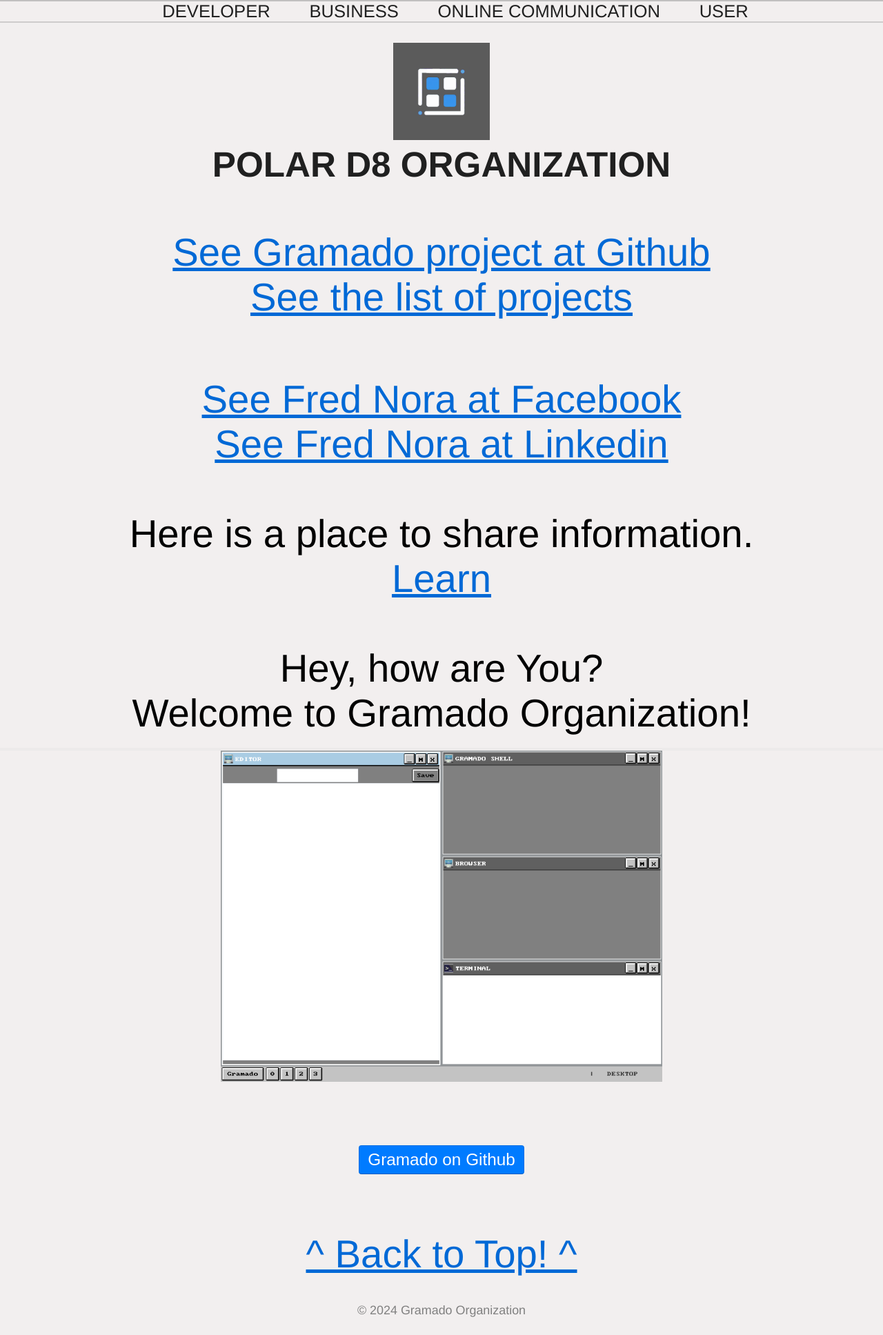
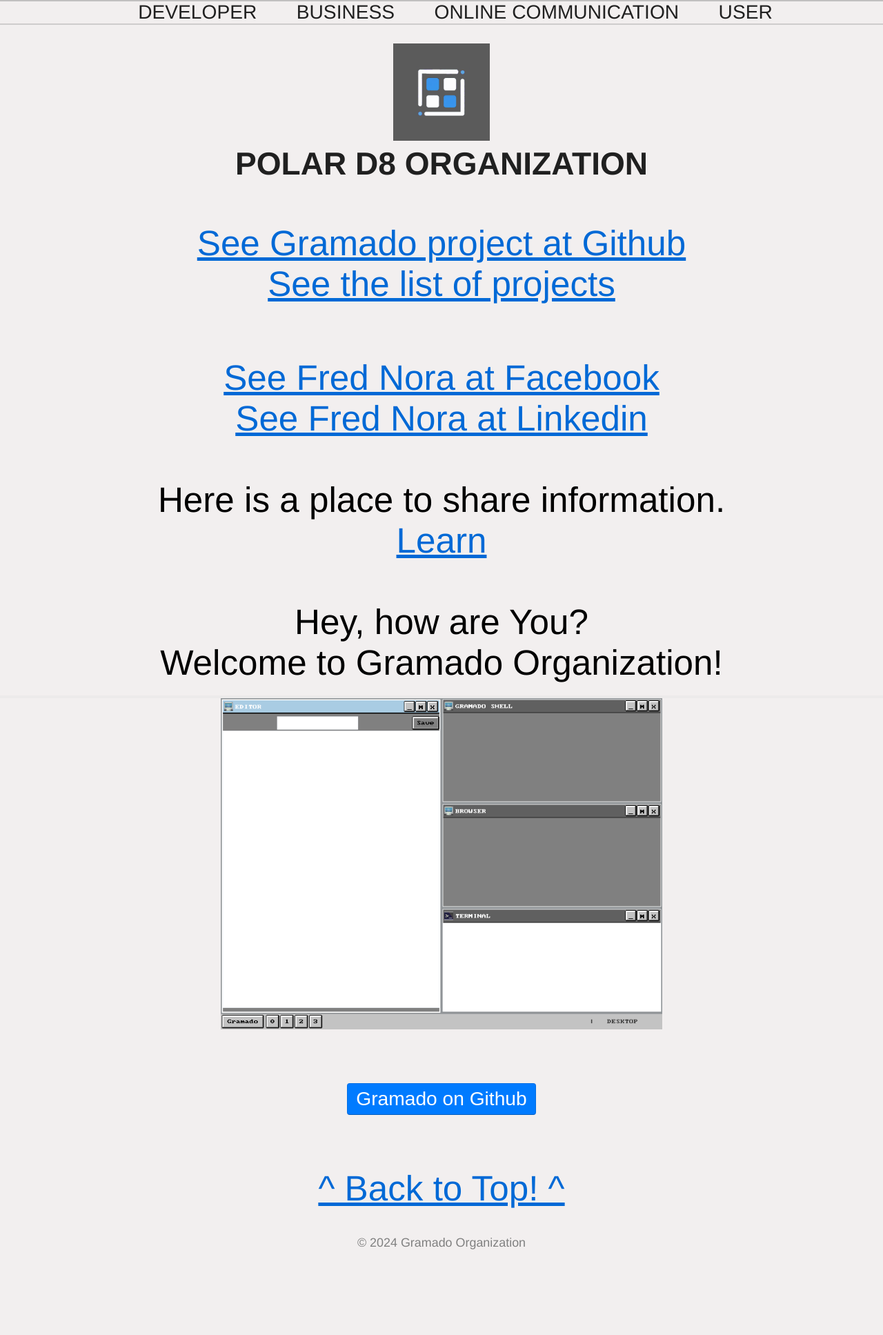
Before and after one commit to learnd8/learnd8.github.io, a PHP site: page /index.html in a window 1280 px wide. Shown: the whole page at 69% size. After the commit the page ends 1811 px from the top, so only its background shows below. Run offline with PHP 8.4, Linux system fonts and the light colour scheme.

Commit message:
gramado.css: Working on font size for mobile

```diff
--- a/assets/css/gramado.css
+++ b/assets/css/gramado.css
@@ -57,9 +57,9 @@
  * Mobile first?
  */
 
-/* navigation bar for small screens */
+/* Navigation bar for small screens */
 .gramado-nav {
-    font-size: 3.5vw;
+    font-size: 4.5vw;
     border-top: 2px solid rgba(88, 88, 88, .3);
     border-bottom: 2px solid rgba(129, 129, 129, .3);
 }
@@ -85,12 +85,12 @@
 }
 
 .gramado-container {
+    font-size: 4.4vw;
     text-align: center;
-    font-size: 4.4vw;
 }
 
 .gramado-header{
-    font-size: 2.9vw;
+    font-size: 3.5vw;
     color: #202020;
     text-align: center;
     text-transform: uppercase;
@@ -101,9 +101,8 @@
     height: auto;
 }
 
-
 .gramado-text{
-    font-size: 2.9vw;
+    font-size: 3.5vw;
 }
 
 .gramado-image {
@@ -116,8 +115,8 @@
 }
 
 .gramado-button {
+    font-size: 4.5vw;
     text-align: center;
-    font-size: 4.3vw;
     color: #fff;
     background-color: #007bff;
     border: 1px solid rgba(0, 0, 0, 0.1);
@@ -141,7 +140,7 @@
 }
 
 .gramado-footer {
-    font-size: 2.9vw;
+    font-size: 3.5vw;
     text-align: center;
     color: #808080;
     padding-bottom: 2%;
@@ -159,7 +158,7 @@
 
 /* navigation bar for large screens */
 .gramado-nav {
-    font-size: 2.0vw;
+    font-size: 2.2vw;
     border-top: 2px solid rgba(80, 80, 80, .3);
     border-bottom: 2px solid rgba(123, 123, 123, .3);
 }
@@ -183,12 +182,12 @@
 }
 
 .gramado-container {
-    font-size: 4.4vw;
+    font-size: 4.0vw;
     text-align: center;
 }
 
 .gramado-header{
-    font-size: 2.0vw;
+    font-size: 1.8vw;
     color: #202020;
 }
 .gramado-header-image {
@@ -198,7 +197,7 @@
 }
 
 .gramado-text{
-    font-size: 2.4vw;
+    font-size: 2.2vw;
     color: #202020;
 }
 
@@ -212,8 +211,8 @@
 }
 
 .gramado-button {
+    font-size: 2.2vw;
     text-align: center;
-    font-size: 1.9vw;
     color: #fff;
     background-color: #007bff;
     border: 1px solid rgba(0, 0, 0, 0.1);
```
